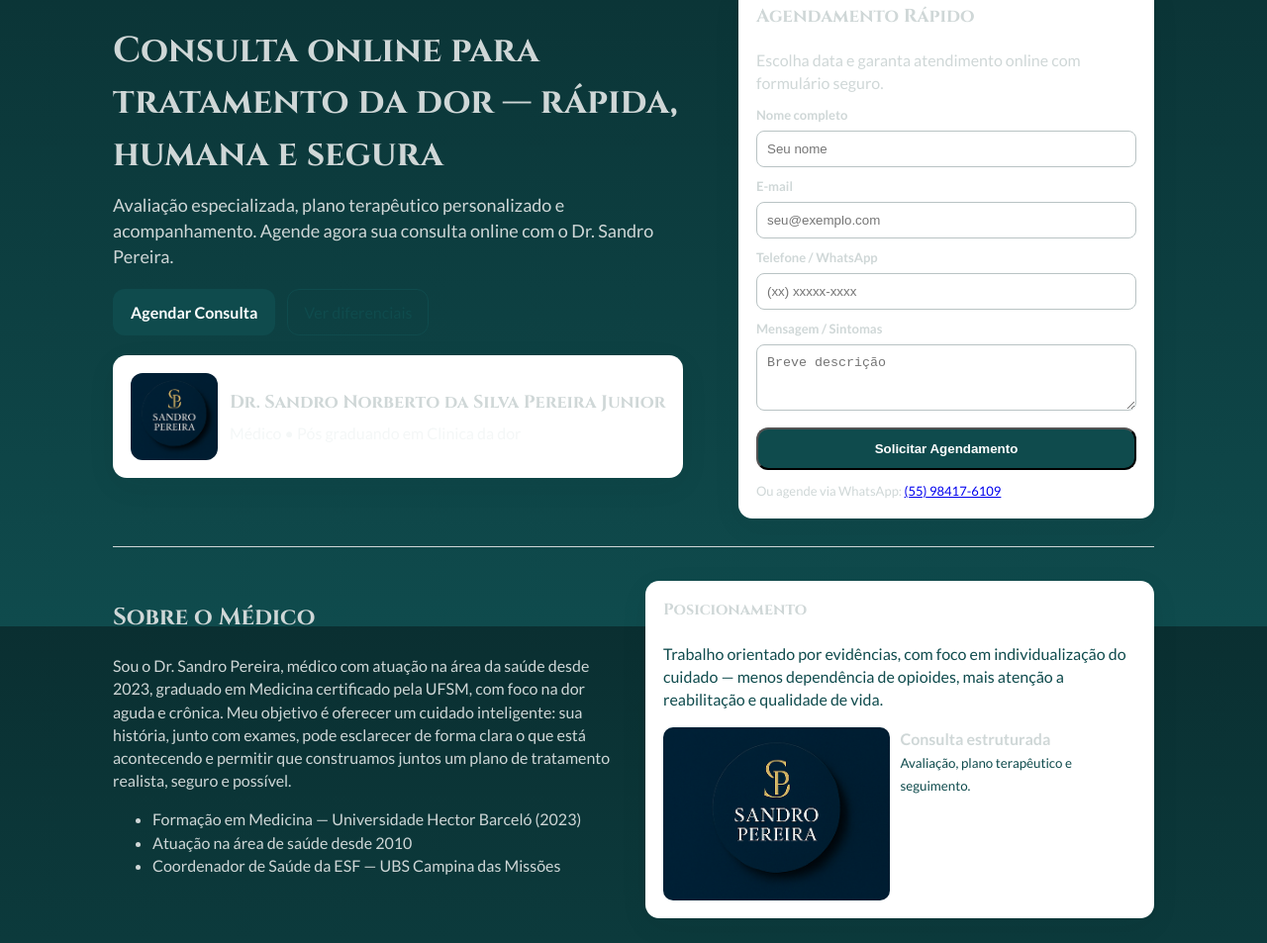
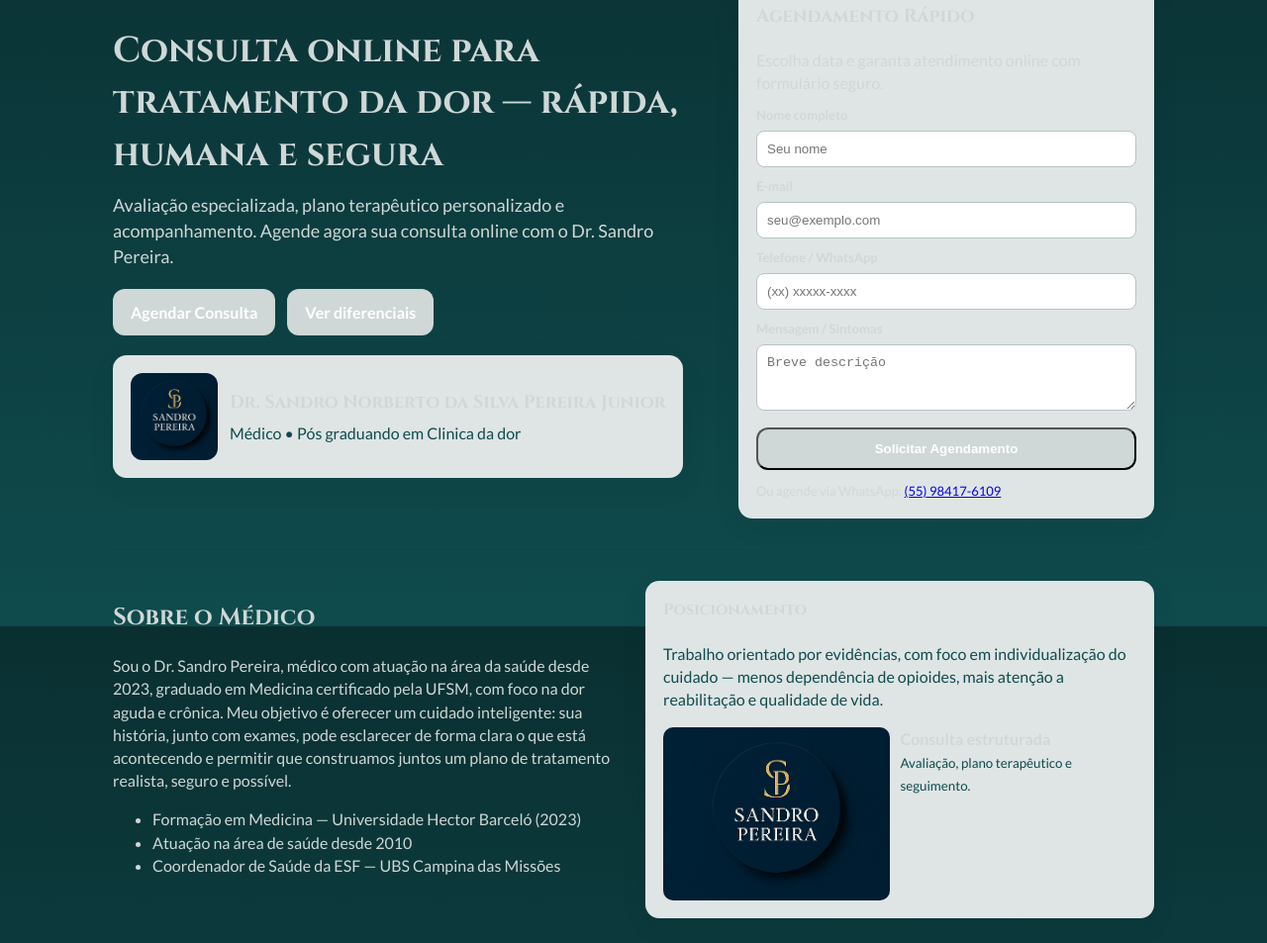
Before and after one commit to sandropj/clinicpain, a plain HTML site: page index.html in a window 1280 px wide. Shown: the part 167-1120 px from the top of the page at 99% size. Drawn offline with Linux system fonts and the light colour scheme.

Commit message:
colorsequencia index.html

```diff
--- a/index.html
+++ b/index.html
@@ -53,26 +53,26 @@
     .hero h1{font-family:'Cinzel',serif;font-size:36px;margin:0;color:var(--gray-600)}
     .lead{font-size:18px;color:var(--text-);margin:12px 0 20px}
     .actions{display:flex;gap:12px;flex-wrap:wrap}
-    .primary{background:var(--petrol);color:#fff;padding:12px 18px;border-radius:12px;text-decoration:none;font-weight:700}
-    .ghost{border:1px solid var(--petrol);padding:11px 16px;border-radius:12px;color:var(--petrol);text-decoration:none}
+    .primary{background:var(--gray-600);color:#fff;padding:12px 18px;border-radius:12px;text-decoration:none;font-weight:700}
+    .ghost{border:1px solid var(--gray-600);padding:11px 16px;border-radius:12px;color:var(--gray-600);text-decoration:none}
 
     /* Card */
-    .card{background:var(--white);border-radius:var(--radius);box-shadow:0 8px 30px rgba(10,30,35,0.06);padding:18px}
+    .card{background:var(--gray-100);border-radius:var(--radius);box-shadow:0 8px 30px rgba(10,30,35,0.06);padding:18px}
     .profile{display:flex;gap:16px;align-items:center}
     .avatar{width:88px;height:88px;border-radius:12px;overflow:hidden;flex:0 0 88px}
     .avatar img{width:100%;height:100%;object-fit:cover;display:block}
     .credentials h3{margin:0;font-family:'Cinzel',serif;font-size:18px}
-    .credentials p{margin:6px 0 0;color:var(--text-light)}
+    .credentials p{margin:6px 0 0;color:var(--petrol)}
 
     /* Grid sections */
-    section{padding:34px 0;border-top:1px solid var(--gray-600)}
+    section{padding:34px 0;border-top:1px solid var(--petrol)}
     .grid-2{display:grid;grid-template-columns:1fr 1fr;gap:24px}
     .who-list{display:flex;flex-direction:column;gap:10px}
     .who-item{background:linear-gradient(180deg,#fff,var(--gray-600));padding:12px;border-radius:10px;border:1px solid var(--petrol)}
 
     /* Benefits */
     .benefits{display:grid;grid-template-columns:repeat(3,1fr);gap:16px}
-    .benefit{padding:16px;border-radius:12px;background:linear-gradient(180deg,#fff,var(--gray-600));border:1px solid var(--petrol)}
+    .benefit{padding:16px;border-radius:12px;background:linear-gradient(180deg,#fff,var(--petrol);border:1px solid var(--petrol)}
     .benefit h4{margin:0 0 8px}
 
     /* FAQ */
@@ -120,7 +120,7 @@
         <p class="lead">Avaliação especializada, plano terapêutico personalizado e acompanhamento. Agende agora sua consulta online com o Dr. Sandro Pereira.</p>
         <div class="actions">
           <a class="primary" href="#agende">Agendar Consulta</a>
-          <a class="ghost" href="#beneficios">Ver diferenciais</a>
+          <a class="primary" href="#beneficios">Ver diferenciais</a>
         </div>
 
         <div style="margin-top:20px;display:flex;gap:12px;align-items:center">
```
